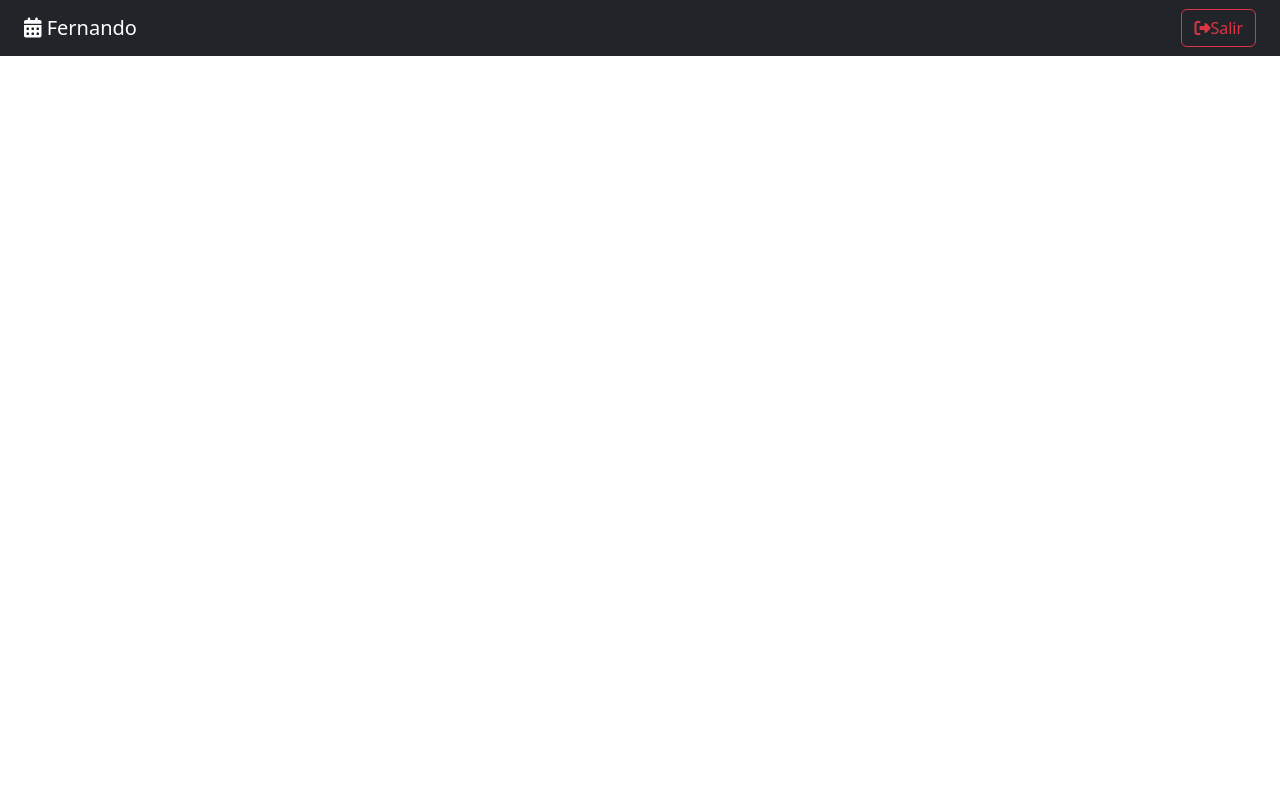
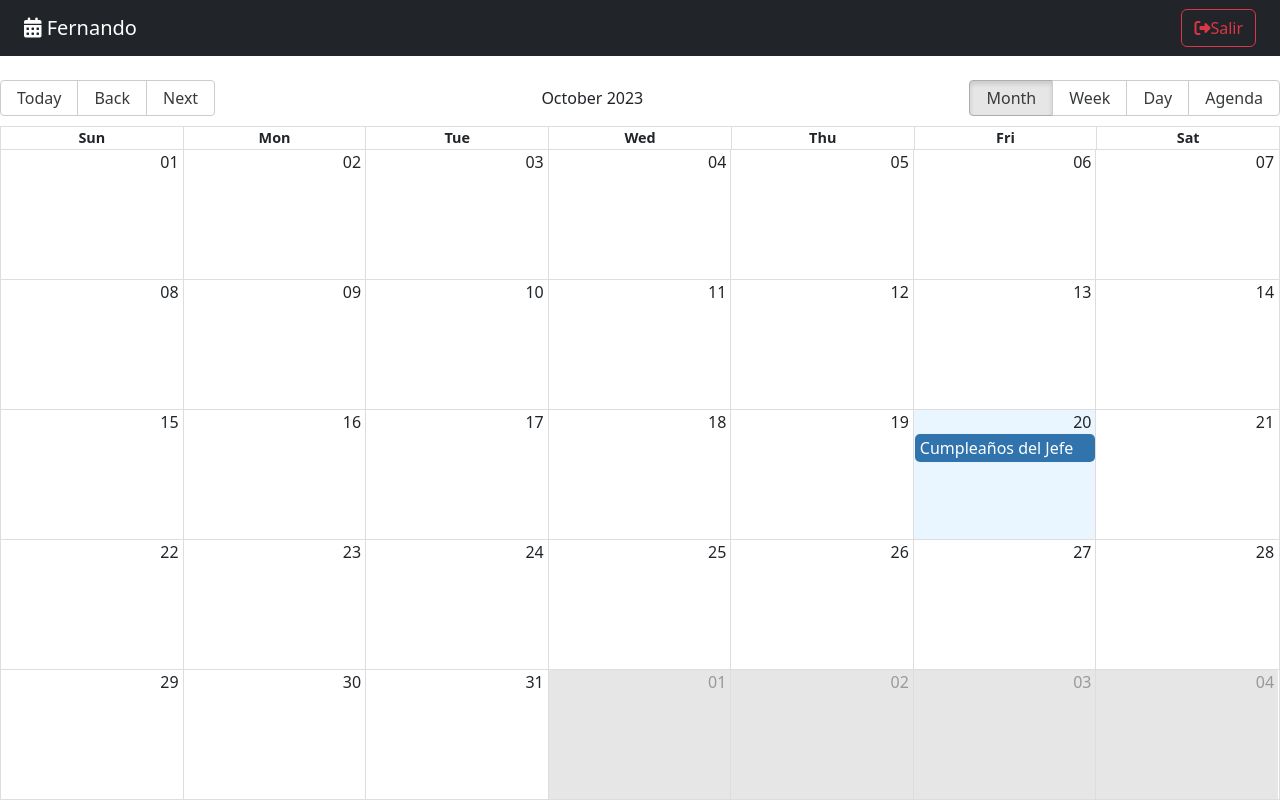
Before and after one commit to AsterixKo/10-calendar, a React (Vite) app: page /auth in a window 1280 px wide. Built offline with nearby package versions, Linux system fonts and the light colour scheme.

Commit message:
React Big Calendar

```diff
--- a/package.json
+++ b/package.json
@@ -10,7 +10,9 @@
     "preview": "vite preview"
   },
   "dependencies": {
+    "date-fns": "^2.30.0",
     "react": "^18.2.0",
+    "react-big-calendar": "^1.8.4",
     "react-dom": "^18.2.0",
     "react-router-dom": "^6.17.0"
   },
--- a/src/calendar/pages/CalendarPage.jsx
+++ b/src/calendar/pages/CalendarPage.jsx
@@ -1,9 +1,47 @@
+import { Calendar, dateFnsLocalizer } from "react-big-calendar";
+import "react-big-calendar/lib/css/react-big-calendar.css";
+import { addHours, format, parse, startOfWeek, getDay } from "date-fns";
+import enUS from "date-fns/locale/en-US";
+
 import { Navbar } from "../";
+
+const locales = {
+  "en-US": enUS,
+};
+
+const localizer = dateFnsLocalizer({
+  format,
+  parse,
+  startOfWeek,
+  getDay,
+  locales,
+});
+
+const events = [
+  {
+    title: "Cumpleaños del Jefe",
+    notes: "Hay que comprar el pastel",
+    start: new Date(),
+    end: addHours(new Date(), 2),
+    bgColor: "#fafafa",
+    user: {
+      _id: "123",
+      name: "Fernando",
+    },
+  },
+];
 
 export const CalendarPage = () => {
   return (
     <>
-      <Navbar/>
+      <Navbar />
+      <Calendar
+        localizer={localizer}
+        events={events}
+        startAccessor="start"
+        endAccessor="end"
+        style={{ height: "calc(100vh - 80px)" }}
+      />
     </>
   );
 };
```
Also changed, not shown: 1 other file (tests, documents, lock files or other folders).
